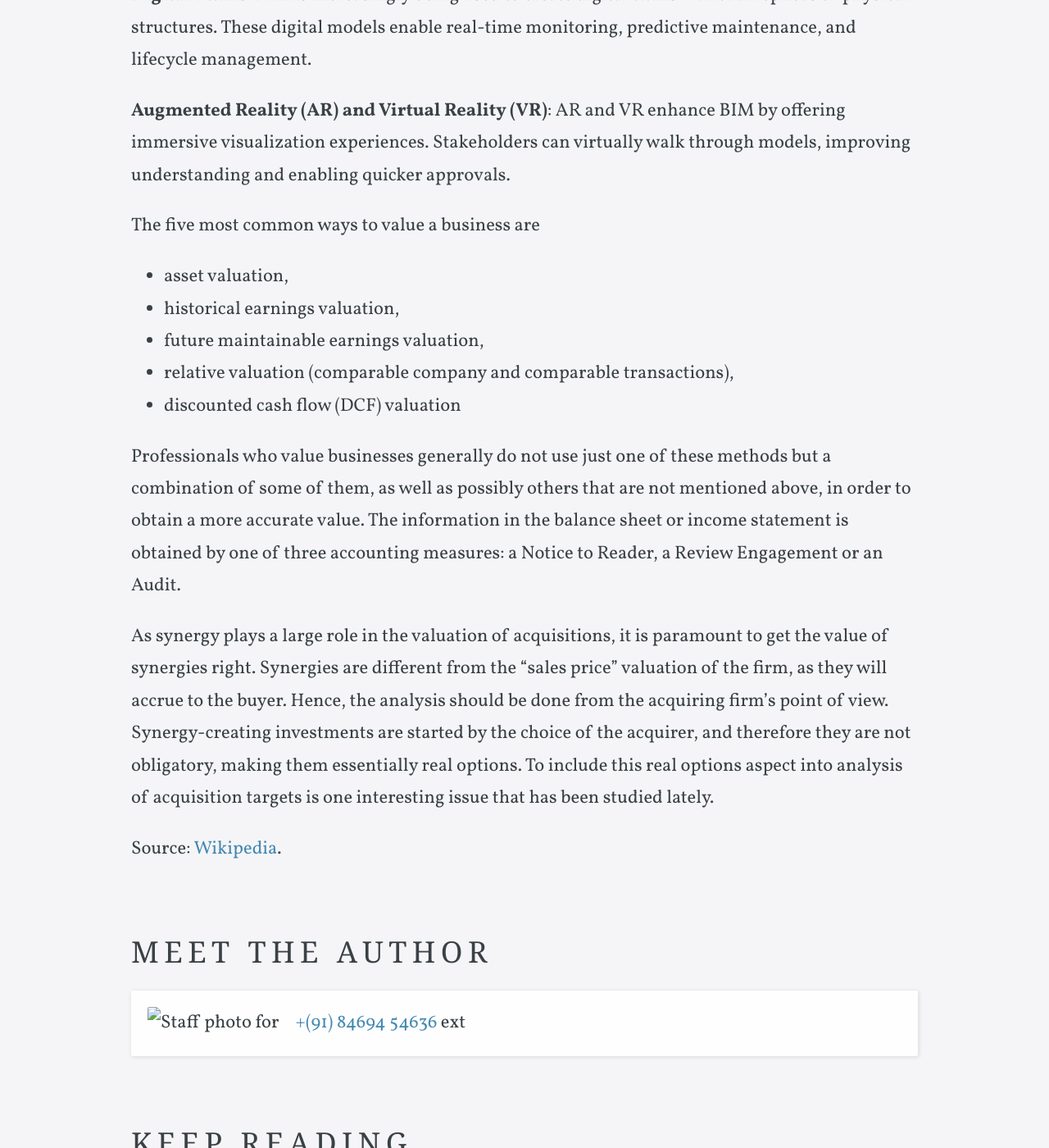
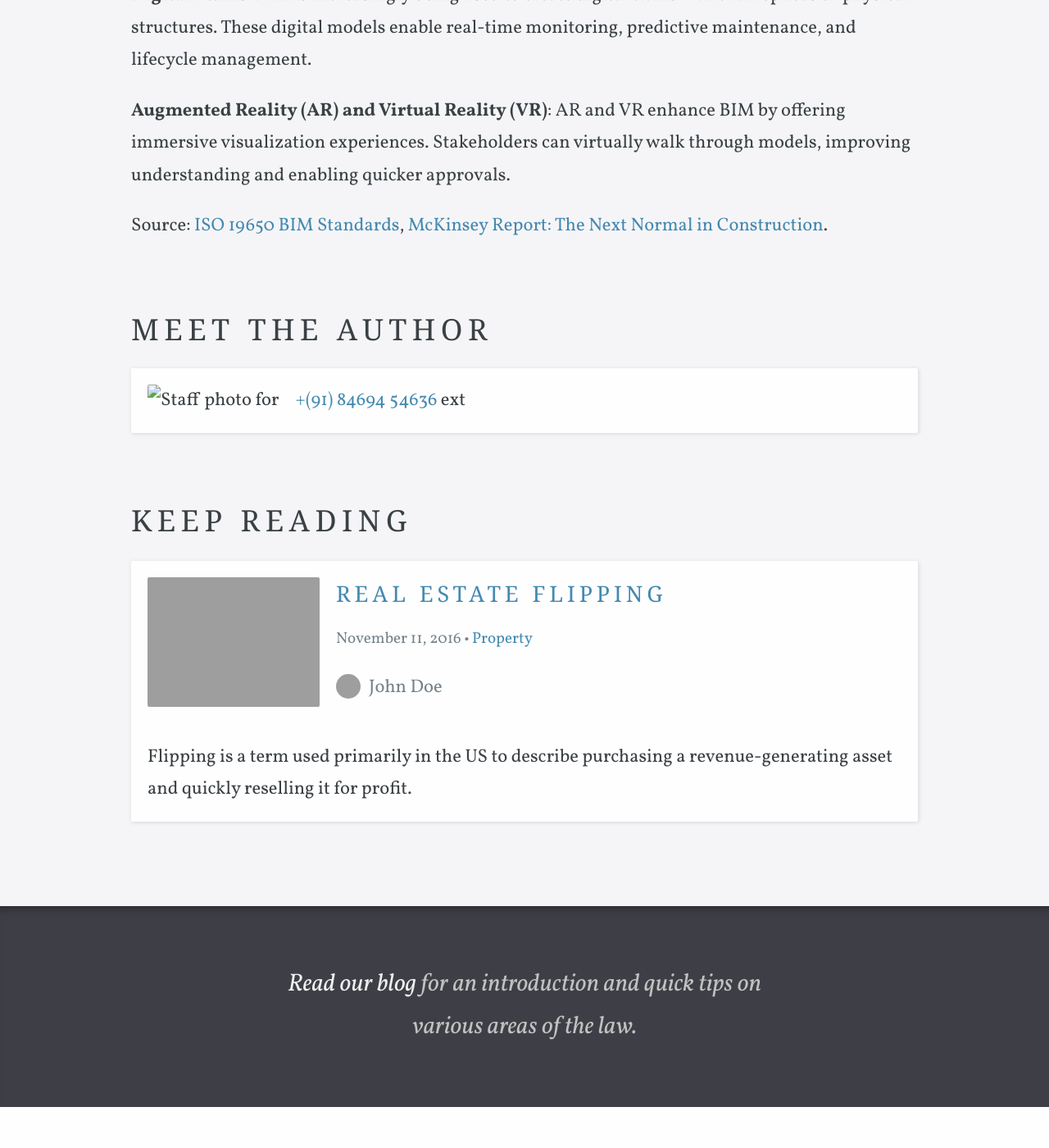
Before and after one commit to R-Madhav/BIMAntiqs.github.io, a Jekyll site: the page built from _posts/2016-08-10-business-mergers.md, in a window 1280 px wide and 1400 px high, scrolled down 2807 px. Shown: the whole window at 82% size. Built offline with Jekyll 4.4.1, drawn with Linux system fonts in a browser that asks for light colours; some web fonts are replaced; grey boxes are pictures that could not be loaded.

Commit message:
Update 2016-08-10-business-mergers.md

```diff
--- a/_posts/2016-08-10-business-mergers.md
+++ b/_posts/2016-08-10-business-mergers.md
@@ -40,16 +40,4 @@ Looking ahead, BIM will continue to integrate with cutting-edge technologies suc
 
 <strong>Augmented Reality (AR) and Virtual Reality (VR)</strong>: AR and VR enhance BIM by offering immersive visualization experiences. Stakeholders can virtually walk through models, improving understanding and enabling quicker approvals.
 
-The five most common ways to value a business are
-
-* asset valuation,
-* historical earnings valuation,
-* future maintainable earnings valuation,
-* relative valuation (comparable company and comparable transactions),
-* discounted cash flow (DCF) valuation
-
-Professionals who value businesses generally do not use just one of these methods but a combination of some of them, as well as possibly others that are not mentioned above, in order to obtain a more accurate value. The information in the balance sheet or income statement is obtained by one of three accounting measures: a Notice to Reader, a Review Engagement or an Audit.
-
-As synergy plays a large role in the valuation of acquisitions, it is paramount to get the value of synergies right. Synergies are different from the "sales price" valuation of the firm, as they will accrue to the buyer. Hence, the analysis should be done from the acquiring firm's point of view. Synergy-creating investments are started by the choice of the acquirer, and therefore they are not obligatory, making them essentially real options. To include this real options aspect into analysis of acquisition targets is one interesting issue that has been studied lately.
-
-Source: [Wikipedia](https://en.wikipedia.org/wiki/Mergers_and_acquisitions).
+Source: [ISO 19650 BIM Standards](https://www.iso.org/standard/70303.html), [McKinsey Report: The Next Normal in Construction](https://www.mckinsey.com/industries/capital-projects-and-infrastructure/our-insights/the-next-normal-in-construction).
```
